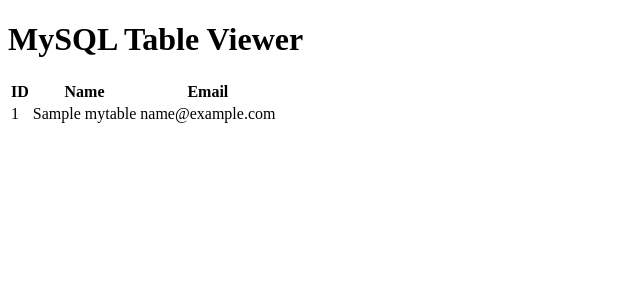
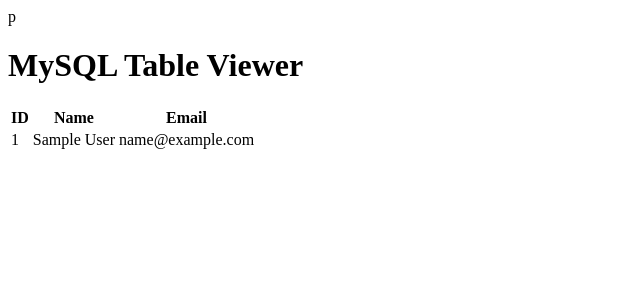
Before and after one commit to vinesh-masurkar/pgp-azure, a PHP site: page / in a window 1280 px wide. Shown: the top 300 px of the page, without its empty margins (0-640 px from the left). Run offline with PHP 8.4, Linux system fonts and the light colour scheme; tables that the repository leaves empty or names only in its code hold one stand-in row (values such as "Sample post"); data that the repository does not hold is empty.

Commit message:
Update index.php
Rectified database name

```diff
--- a/index.php
+++ b/index.php
@@ -1,4 +1,4 @@
-<!DOCTYPE html>
+p<!DOCTYPE html>
 <html>
 <head>
 	<title>MySQL Table Viewer</title>
@@ -21,7 +21,7 @@
 		}
 
 		// Query database for all rows in the table
-		$sql = "SELECT * FROM mytable";
+		$sql = "SELECT * FROM employees";
 		$result = $conn->query($sql);
 
 		if ($result->num_rows > 0) {
```
